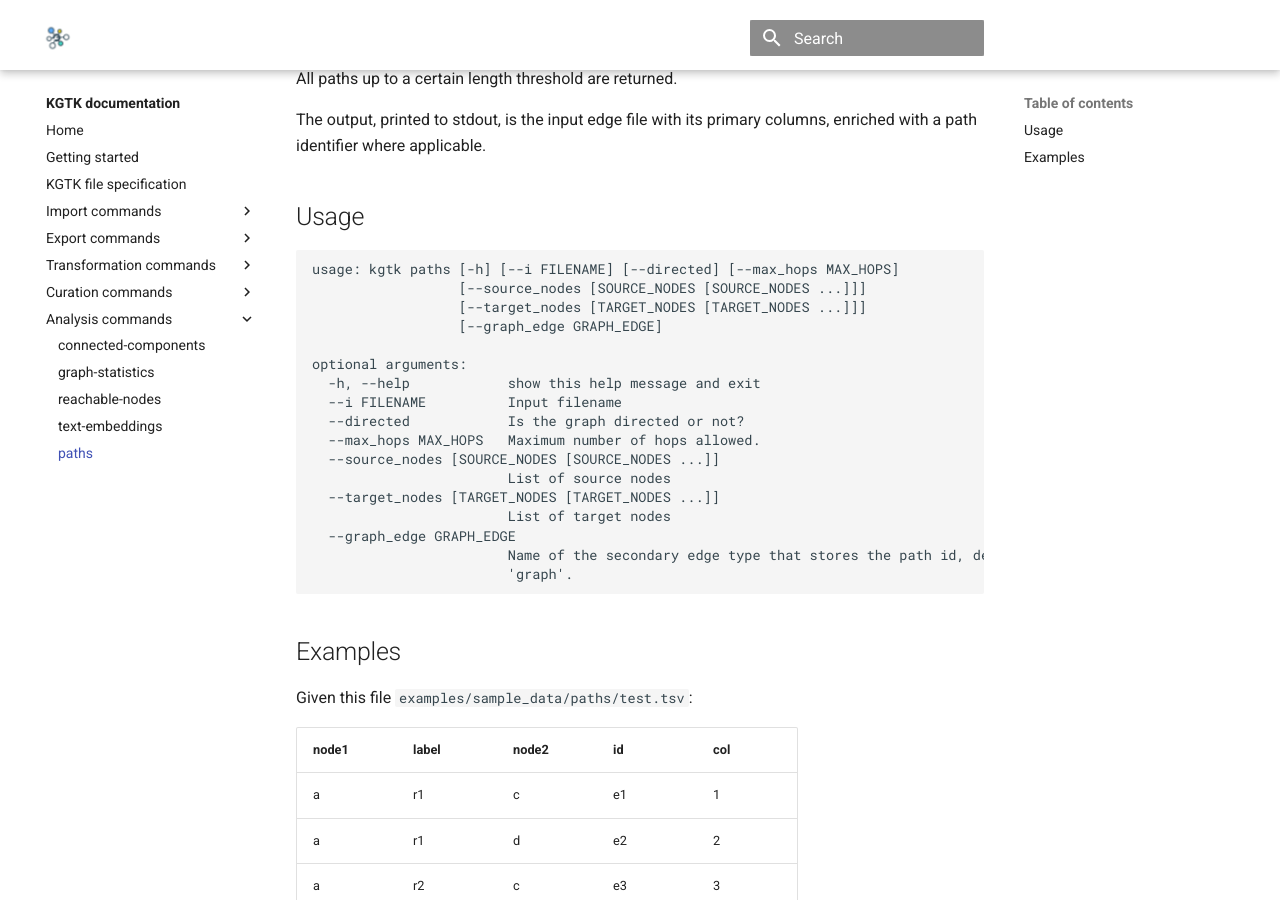
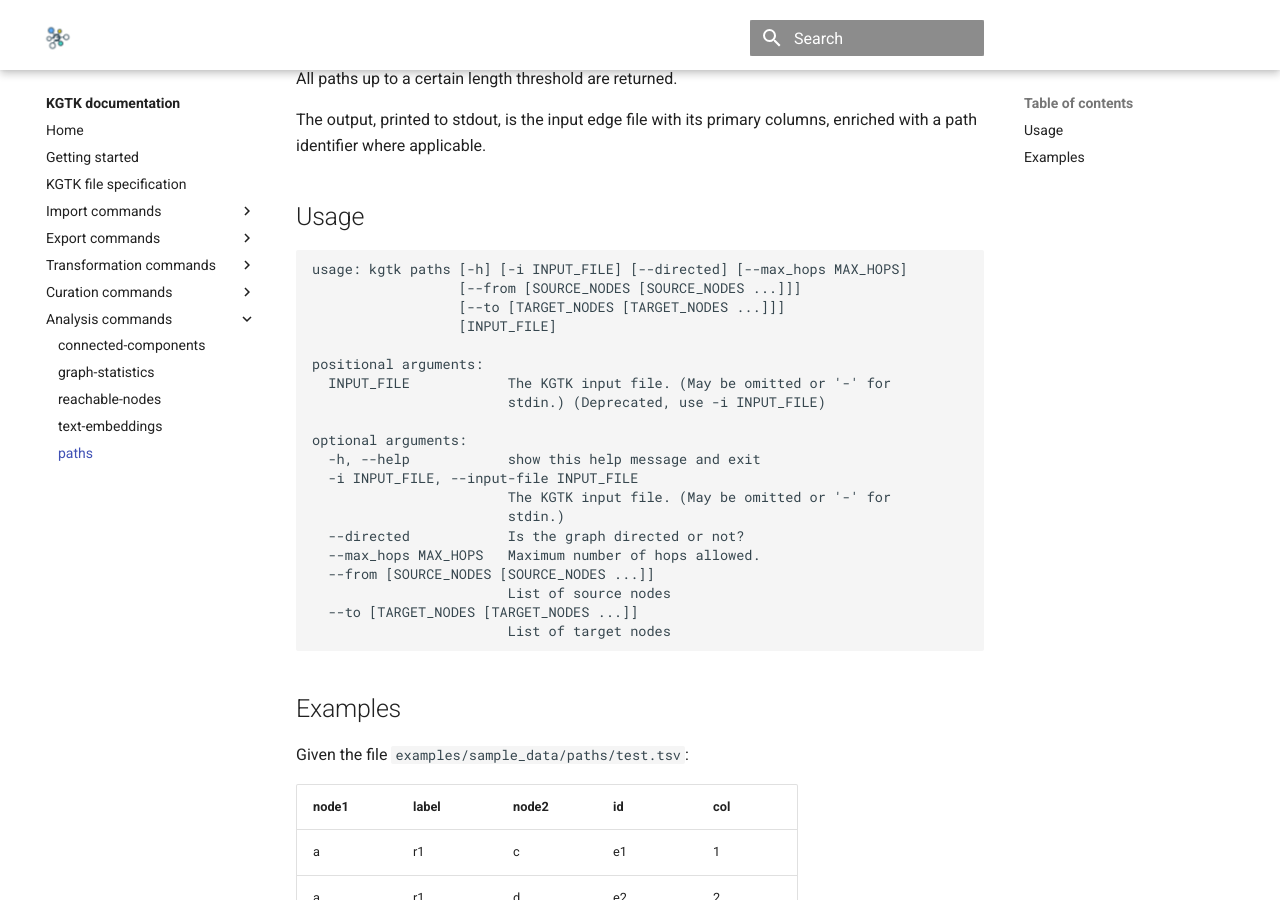
Before and after one commit to usc-isi-i2/kgtk, an MkDocs documentation site: the page built from docs/analysis/paths.md, in a window 1280 px wide and 900 px high, scrolled down 203 px. Built offline with MkDocs 1.6.1 and Material for MkDocs 9.7.7, drawn with Linux system fonts in a browser that asks for light colours; comment, search, counter and statistics services are not loaded.

Commit message:
unifying command inputs

````diff
--- a/docs/analysis/paths.md
+++ b/docs/analysis/paths.md
@@ -6,28 +6,31 @@ The output, printed to stdout, is the input edge file with its primary columns,
 
 ## Usage
 ```
-usage: kgtk paths [-h] [--i FILENAME] [--directed] [--max_hops MAX_HOPS]
-                  [--source_nodes [SOURCE_NODES [SOURCE_NODES ...]]]
-                  [--target_nodes [TARGET_NODES [TARGET_NODES ...]]]
-                  [--graph_edge GRAPH_EDGE]
+usage: kgtk paths [-h] [-i INPUT_FILE] [--directed] [--max_hops MAX_HOPS]
+                  [--from [SOURCE_NODES [SOURCE_NODES ...]]]
+                  [--to [TARGET_NODES [TARGET_NODES ...]]]
+                  [INPUT_FILE]
+
+positional arguments:
+  INPUT_FILE            The KGTK input file. (May be omitted or '-' for
+                        stdin.) (Deprecated, use -i INPUT_FILE)
 
 optional arguments:
   -h, --help            show this help message and exit
-  --i FILENAME          Input filename
+  -i INPUT_FILE, --input-file INPUT_FILE
+                        The KGTK input file. (May be omitted or '-' for
+                        stdin.)
   --directed            Is the graph directed or not?
   --max_hops MAX_HOPS   Maximum number of hops allowed.
-  --source_nodes [SOURCE_NODES [SOURCE_NODES ...]]
+  --from [SOURCE_NODES [SOURCE_NODES ...]]
                         List of source nodes
-  --target_nodes [TARGET_NODES [TARGET_NODES ...]]
+  --to [TARGET_NODES [TARGET_NODES ...]]
                         List of target nodes
-  --graph_edge GRAPH_EDGE
-                        Name of the secondary edge type that stores the path id, default is
-                        'graph'.
 ```
 
 ## Examples
 
-Given this file `examples/sample_data/paths/test.tsv`:
+Given the file `examples/sample_data/paths/test.tsv`:
 
 | node1 | label | node2 | id | col |
 | -- | -- | -- | -- | -- |
````
Also changed, not shown: docs/import/import_visualgenome.md (+0 -3 lines), 4 other files.
